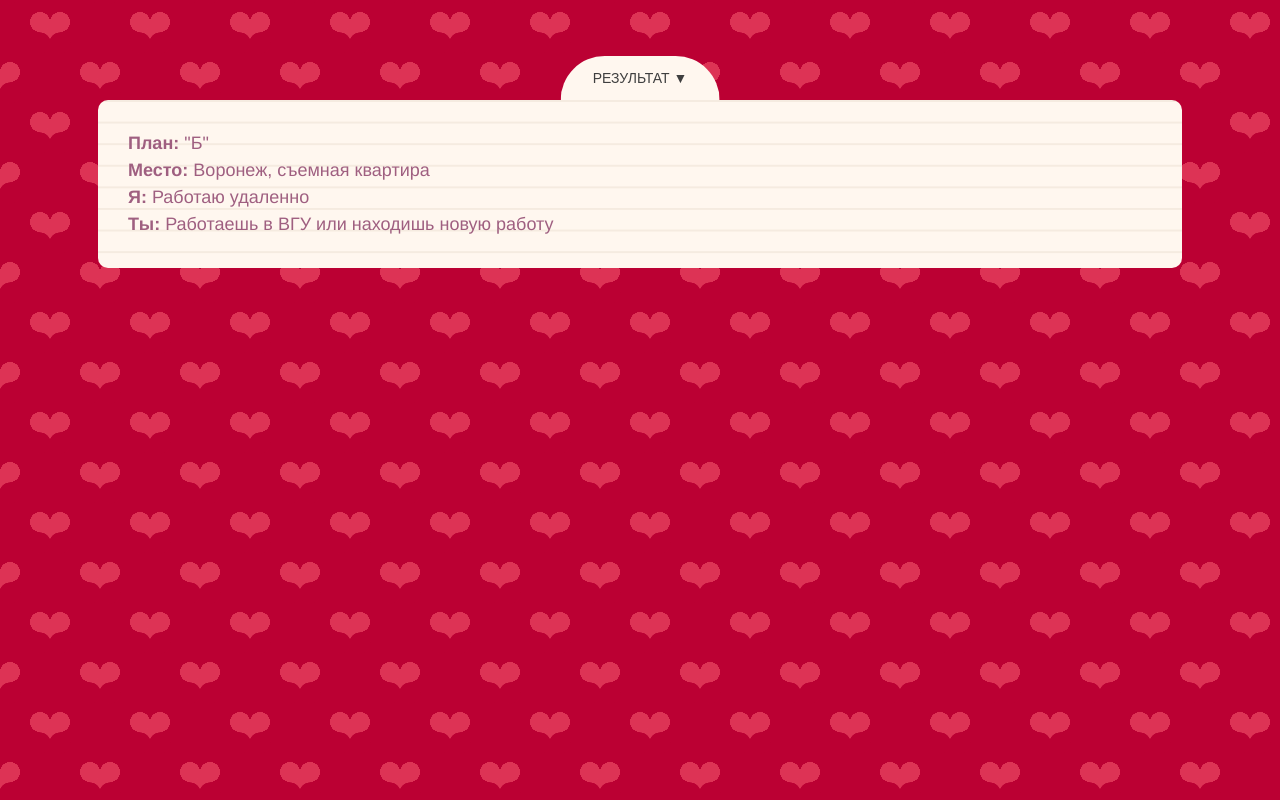
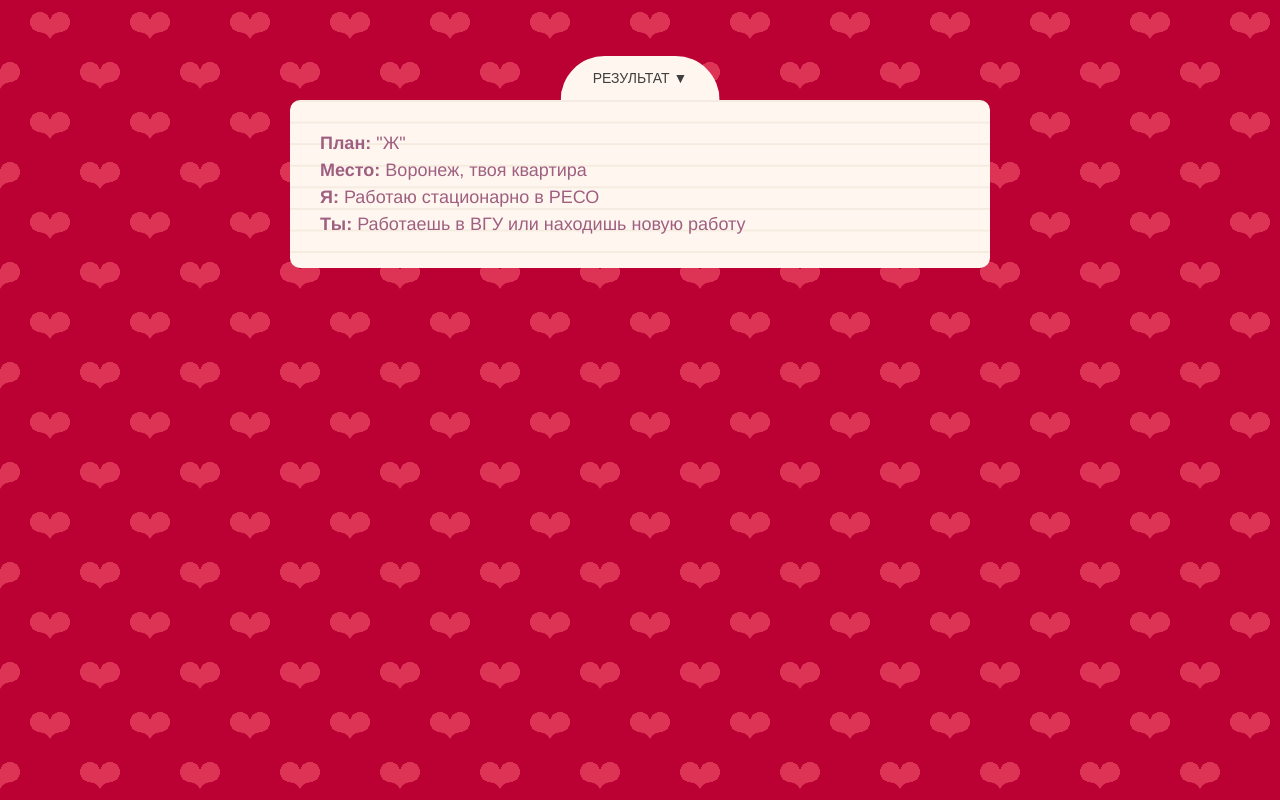
Before and after one commit to elenaladinskaya/live-together, a plain HTML site: page index.html in a window 1280 px wide. Both pictures are taken after a click on the button "РАНДОМНЫЙ ВАРИАНТ". Drawn offline with Linux system fonts and the light colour scheme.

Commit message:
Небольшие исправления имен в js и ширины контейнера

```diff
--- a/main.css
+++ b/main.css
@@ -27,7 +27,7 @@ body {
 
 .result {
   margin: auto;
-  width: 80%;
+  width: 50%;
   display: none;
   background-color: #fff7ef;
   background-image:
@@ -65,7 +65,7 @@ button:hover {
   background: #9d53e2;
 }
 
-button.btnDisabled {
+button.btn-disabled {
   color: rgb(63, 63, 63);
   background-color: #fff7ef;
   cursor: auto;
@@ -79,6 +79,7 @@ button.btnDisabled {
 
 @media screen and (max-width: 480px) {
   .result {
+    width: 80%;
     padding: 20px;
   }
 }
--- a/main.js
+++ b/main.js
@@ -1,4 +1,4 @@
-let liveTogether = [
+const liveTogether = [
   {
     id: "Б",
     place: "Воронеж, съемная квартира",
@@ -28,7 +28,7 @@ let liveTogether = [
 const resultBtn = document.getElementById('resultBtn');
 const result = document.getElementById('result');
 
-function arrayRandElem(array) {
+function arrayRandomIndex(array) {
   const random = Math.floor(Math.random() * array.length);
   return random;
 }
@@ -36,16 +36,16 @@ function arrayRandElem(array) {
 resultBtn.addEventListener('click', e => {
   e.preventDefault();
 
-  const randomIndex = liveTogether[arrayRandElem(liveTogether)];
+  const randomItem = liveTogether[arrayRandomIndex(liveTogether)];
 
   result.style.display = 'block';
   result.innerHTML = `
-  <b>План:</b> "${randomIndex.id}"<br>
-  <b>Место:</b> ${randomIndex.place} <br>
-  <b>Я:</b> ${randomIndex.me} <br>
-  <b>Ты:</b> ${randomIndex.you} <br>
+  <b>План:</b> "${randomItem.id}"<br>
+  <b>Место:</b> ${randomItem.place} <br>
+  <b>Я:</b> ${randomItem.me} <br>
+  <b>Ты:</b> ${randomItem.you} <br>
   `;
 
-  resultBtn.classList.add('btnDisabled');
+  resultBtn.classList.add('btn-disabled');
   resultBtn.innerText = 'Результат ▼';
 }, { once: true });
```
